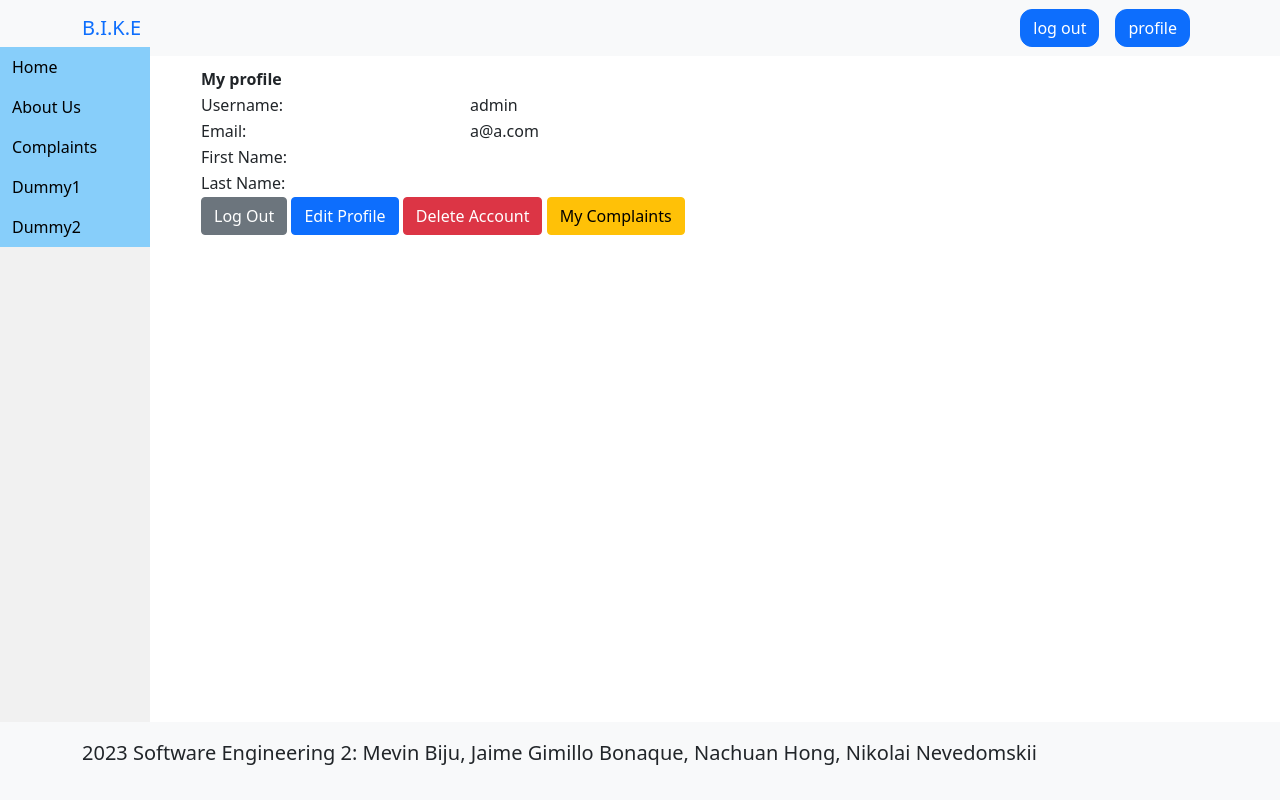
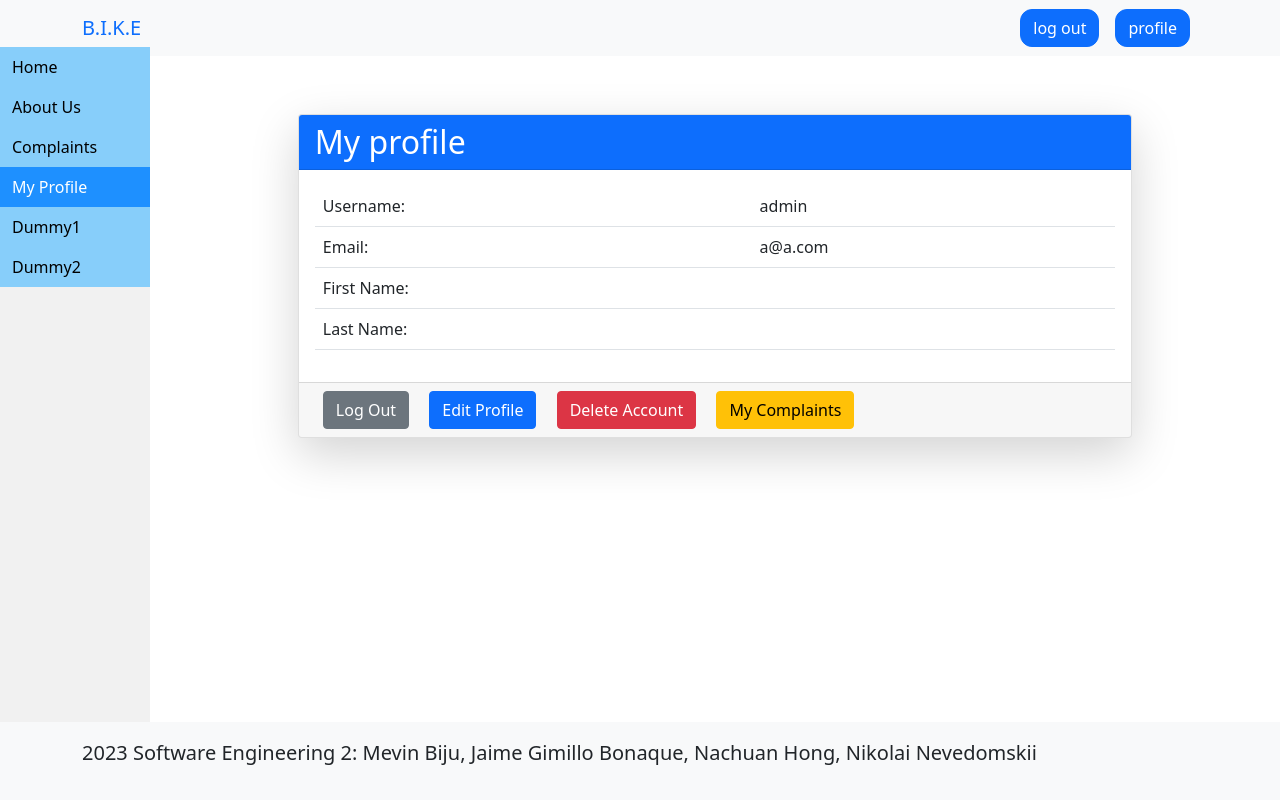
Before and after one commit to Gogetanks/Bike_Res, a Django app: page /profile/ in a window 1280 px wide. Run offline with Django 4.2, Linux system fonts and the light colour scheme; a user stored in the database is signed in; data comes from the database, SQL or seed files in the repository.

Commit message:
Update UI styling

```diff
--- a/templates/accounts/base_profile.html
+++ b/templates/accounts/base_profile.html
@@ -1,12 +1,17 @@
 {% extends "base.html" %}
 
 {% load static %}
-
 {% block content %}
-	<table class="standard-table" id="profile-table">
-		<tr>
-			<th colspan="2">My profile</th>
-		</tr>
+<div class="container mt-5">
+	<div class="row justify-content-center">
+		<div class="col-lg-10 col-md-10">
+			<div class="card shadow-lg">
+				<div class="card-header bg-primary text-white">
+					<h2 class="mb-0">My profile</h2>
+				</div>
+				<div class="card-body">
+					<table class="table table-hover">
+						<tbody>
 							<tr>
 								<td>Username:</td>
 								<td>{{ user.username }}</td>
@@ -23,26 +28,23 @@
 								<td>Last Name:</td>
 								<td>{{ user.last_name }}</td>
 							</tr>
-		<tr>
-			<th colspan="2">
+						</tbody>
+					</table>
+				</div>
+				<div class="card-footer">
+					<div class="d-flex justify-content-between align-items-center">
 						<div>
-					<a href="{% url 'logout' %}"
-						class="btn btn-secondary">
-						Log Out</a>
-					<a href="{% url 'edit_profile' %}"
-						class="btn btn-primary">
-						Edit Profile</a>
-					<a href="{% url 'delete_account' %}"
-						class="btn btn-danger"
-                    	onclick="return confirm('Are you sure you want to delete this account?')">
-						Delete Account</a>
-					<a href="{% url 'complaints' %}"
-						class="btn btn-warning">
-						My Complaints</a>
+							<a href="{% url 'logout' %}" class="btn btn-secondary mx-2">Log Out</a>
+							<a href="{% url 'edit_profile' %}" class="btn btn-primary mx-2">Edit Profile</a>
+							<a href="{% url 'delete_account' %}" class="btn btn-danger mx-2" onclick="return confirm('Are you sure you want to delete this account?')">Delete Account</a>
+							<a href="{% url 'complaints' %}" class="btn btn-warning mx-2">My Complaints</a>
 							{% block profile-extra %}
 							{% endblock %}
 						</div>
-			</th>
-		</tr>
-	</table>
+					</div>
+				</div>
+			</div>
+		</div>
+	</div>
+</div>
 {% endblock %}
--- a/templates/base.html
+++ b/templates/base.html
@@ -65,6 +65,11 @@
 						class="{% if request.resolver_match.url_name == 'complaints' %}active{% else %}none{% endif %}">
 						Complaints
 						</a></li>
+
+					<li><a href="{% url 'profile' %}"
+						class="{% if request.resolver_match.url_name == 'profile' %}active{% else %}none{% endif %}">
+						My Profile
+						</a></li>
 					{% endif %}
 					<!--Create similar navigation bar items when adding new page templates-->
 					<li><a href="#">Dummy1</a></li>
```
Also changed, not shown: templates/accounts/account_form.html (+7 -1 lines), templates/complaints/base_complaints.html (+15 -7 lines), templates/complaints/unattached_complaints.html (+13 -9 lines). Lines whose indentation alone changed are shown as unchanged.
